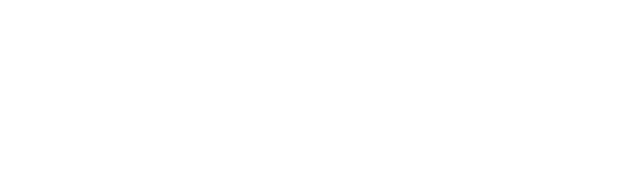
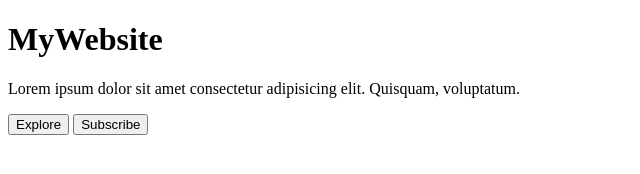
Before and after one commit to G77-D/Animated-landing-page, a plain HTML site: page index.html in a window 1280 px wide. Shown: the whole page, without its empty margins (0-640 px from the left). Drawn offline with Linux system fonts and the light colour scheme.

Commit message:
upload html

```diff
--- a/index.html
+++ b/index.html
@@ -7,5 +7,13 @@
 </head>
 <body>
 
+    <div class="container">
+        <div class="banner">
+            <h1>My<span>Website</span></h1>
+            <p>Lorem ipsum dolor sit amet consectetur adipisicing elit. Quisquam, voluptatum.</p>
+            <button type="button" class="btn-left">Explore</button>
+            <button type="button" class="btn-right">Subscribe</button>
+        </div>
+    </div>
 </body>
 </html>
```
